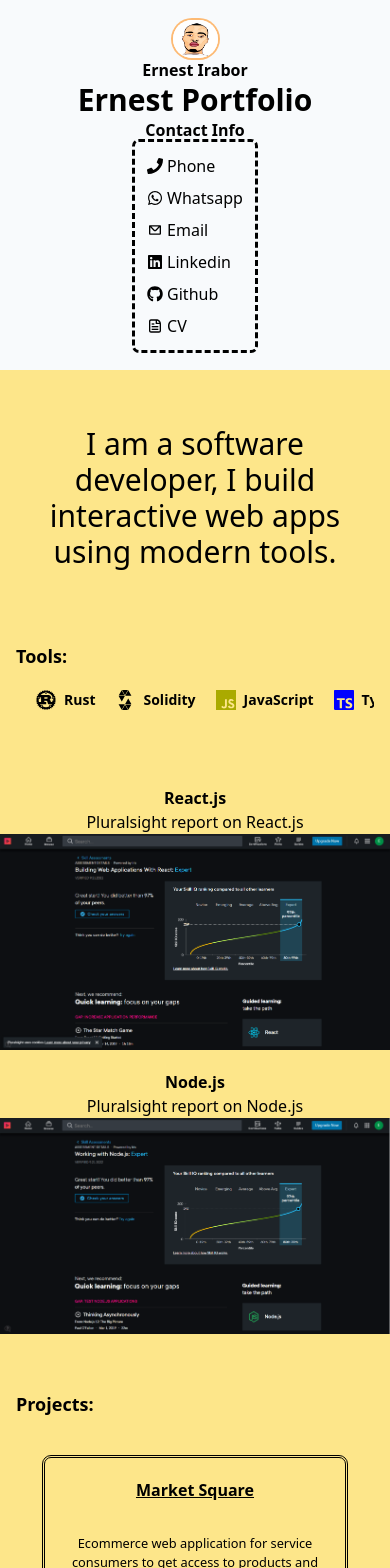
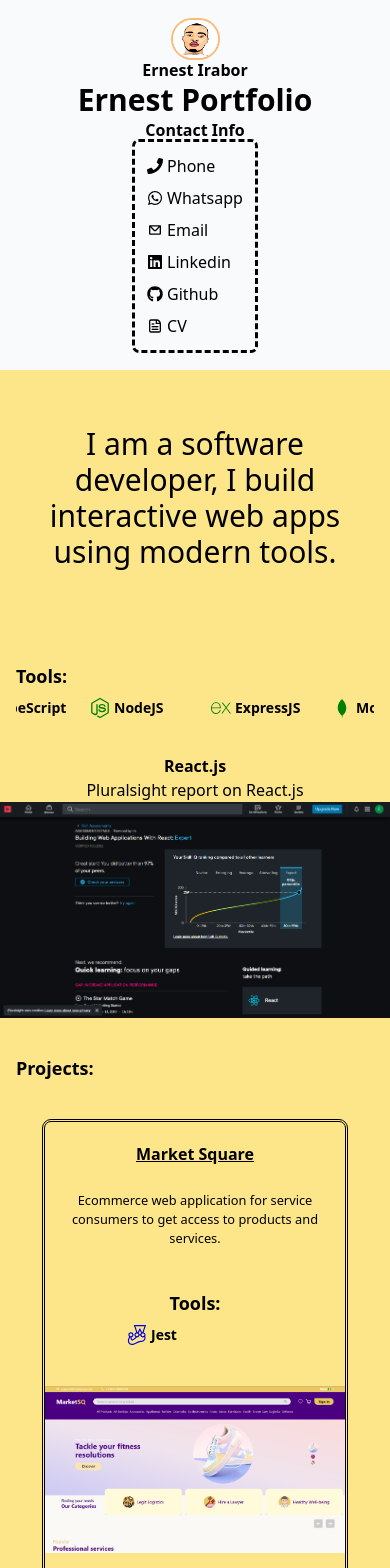
Before and after one commit to irabeny89/ernestportfolio, a Next.js app: page / in a window 390 px wide. Shown: the top 1568 px of the page. Built offline with nearby package versions, Linux system fonts and the light colour scheme.

Commit message:
feat: add sliders and split sections into components

```diff
--- a/app/page.tsx
+++ b/app/page.tsx
@@ -1,87 +1,19 @@
 "use client";
-import Image from "next/image";
 import siteLocalData from "siteLocalData";
-import { FaCloud, FaGithub } from "react-icons/fa";
+import Tools from "components/home/Tools";
+import Certificates from "components/home/Certificates";
+import Projects from "components/home/Projects";
 
 const { tools, intro, certificates, projects } = siteLocalData;
 
-const Certificate = ({
-	title,
-	description,
-	image,
-}: (typeof certificates)[0]) => {
-	return (
-		<div className="text-center flex flex-col items-center">
-			<h3 className="font-semibold">{title}</h3>
-			<p>{description}</p>
-			<Image {...image} />
-		</div>
-	);
-};
-
-const Tool = ({ Icon, color, name }: (typeof tools)[0]) => {
-	return (
-		<div className="flex items-center gap-2 text-sm font-semibold">
-			<Icon color={color} size={20} /> {name}
-		</div>
-	);
-};
-
-const Project = ({
-	image,
-	link,
-	summary,
-	title,
-	tools,
-}: (typeof projects)[0]) => {
-	return (
-		<div className="space-y-5 text-center flex flex-col items-center justify-between outline-double rounded-md w-[300px] h-[500px] overflow-auto py-5">
-			<h3 className="underline font-semibold">{title}</h3>
-			<small>{summary}</small>
-
-			<div className="flex justify-center gap-4 overflow-auto w-full py-5">
-				{tools.map(renderTools)}
-			</div>
-
-			<Image {...image} />
-
-			<div className="flex gap-10">
-				<a href={link.live} className="flex items-center gap-2">
-					<FaCloud size={20} /> Live
-				</a>
-				<a href={link.github} className="flex items-center gap-2">
-					<FaGithub size={20} /> GitHub
-				</a>
-			</div>
-		</div>
-	);
-};
-
-const renderProject = (item: (typeof projects)[0]) => Project(item);
-
-const renderTools = (item: (typeof tools)[0]) => Tool(item);
-
-const renderCertificate = (item: (typeof certificates)[0]) => Certificate(item);
 
 export default function Page() {
 	return (
-		<main className="min-h-screen bg-amber-200">
+		<main className="min-h-screen bg-amber-200 space-y-5">
 			<h2 className="text-3xl px-5 py-14 text-center">{intro}</h2>
-			<div className="p-4 md:p-10">
-				<div className="font-semibold text-lg">Tools:</div>
-				<div className="flex items-center gap-5 overflow-auto p-5">
-					{tools.map(renderTools)}
-				</div>
-			</div>
-			<div className="flex flex-col lg:flex-row justify-center py-10 gap-5">
-				{certificates.map(renderCertificate)}
-			</div>
-			<div className="p-4 md:p-10">
-				<div className="font-semibold text-lg">Projects:</div>
-				<div className="grid md:grid-cols-2 lg:grid-cols-3 xl:grid-cols-4 flex-wrap justify-center py-10 gap-10">
-					{projects.map(renderProject)}
-				</div>
-			</div>
+			<Tools tools={tools} />
+			<Certificates certificates={certificates} />
+			<Projects projects={projects} />
 		</main>
 	);
 }
--- /dev/null
+++ b/components/home/Certificates.tsx
@@ -0,0 +1,46 @@
+import Slider from "components/Slider";
+import Image from "next/image";
+import autoSwitch from "utils/slider/plugins/autoSwitch";
+
+type Certificate = {
+	title: string;
+	description: string;
+	image: Image;
+};
+
+type Props = {
+	certificates: Certificate[];
+};
+
+const Certificate = ({ title, description, image }: Certificate) => (
+	<div className="text-center flex flex-col items-center">
+		<h3 className="font-semibold">{title}</h3>
+		<p>{description}</p>
+		<Image {...image} />
+	</div>
+);
+
+const renderCertificates = (item: Certificate) => Certificate(item);
+
+export default function Certificates({ certificates }: Props) {
+	return (
+		<Slider
+			components={certificates.map(renderCertificates)}
+			options={{
+				breakpoints: {
+					"(min-width: 768px)": {
+						slides: {
+							perView: 2,
+							spacing: 5,
+						},
+					},
+				},
+				renderMode: "performance",
+				slides: {
+					perView: 1,
+				},
+			}}
+			plugins={[autoSwitch]}
+		/>
+	);
+}
--- /dev/null
+++ b/components/home/Projects.tsx
@@ -0,0 +1,55 @@
+import Tools from "./Tools";
+import Image from "next/image";
+import { FaCloud, FaGithub } from "react-icons/fa";
+
+type Link = {
+	live: string;
+	github: string;
+};
+
+type Project = {
+	image: Image;
+	title: string;
+	summary: string;
+	link: Link;
+	tools: Tool[];
+};
+
+type Props = {
+	projects: Project[];
+};
+
+const Project = ({ image, link, summary, title, tools }: Project) => {
+	return (
+		<div className="space-y-5 text-center flex flex-col items-center justify-between outline-double rounded-md w-[300px] h-[500px] overflow-auto py-5">
+			<h3 className="underline font-semibold">{title}</h3>
+			<small>{summary}</small>
+
+			<Tools tools={tools}  />
+
+			<Image {...image} />
+
+			<div className="flex gap-10">
+				<a href={link.live} className="flex items-center gap-2">
+					<FaCloud size={20} /> Live
+				</a>
+				<a href={link.github} className="flex items-center gap-2">
+					<FaGithub size={20} /> GitHub
+				</a>
+			</div>
+		</div>
+	);
+};
+
+const renderProject = (item: Project) => Project(item);
+
+export default function Projects({ projects }: Props) {
+	return (
+		<div className="p-4 md:p-10">
+			<div className="font-semibold text-lg">Projects:</div>
+			<div className="grid md:grid-cols-2 lg:grid-cols-3 xl:grid-cols-4 flex-wrap justify-center py-10 gap-10">
+				{projects.map(renderProject)}
+			</div>
+		</div>
+	);
+}
--- /dev/null
+++ b/components/home/Tools.tsx
@@ -0,0 +1,40 @@
+import Slider from "components/Slider";
+import { KeenSliderInstance, KeenSliderHooks, KeenSliderOptions } from "keen-slider";
+
+type Props = {
+	tools: Tool[];
+};
+type Slider = KeenSliderInstance<{}, {}, KeenSliderHooks>;
+
+const animation = { duration: 1e4, easing: (t: number) => t };
+const options: KeenSliderOptions<{}, {}, KeenSliderHooks> = {
+  loop: true,
+	created(s: Slider) {
+		s.moveToIdx(5, true, animation);
+	},
+	updated(s: Slider) {
+		s.moveToIdx(s.track.details.abs + 5, true, animation);
+	},
+	animationEnded(s: Slider) {
+		s.moveToIdx(s.track.details.abs + 5, true, animation);
+	},
+};
+
+const Tool = ({ Icon, color, name }: Tool) => {
+	return (
+		<div className="flex items-center gap-1 text-sm font-semibold">
+			<Icon color={color} size={20} /> {name}
+		</div>
+	);
+};
+
+const renderTools = (item: Tool) => Tool(item);
+
+export default function Tools({ tools }: Props) {
+	return (
+		<div className="p-4 md:p-10 space-y-2">
+			<div className="font-semibold text-lg">Tools:</div>
+			<Slider components={tools.map(renderTools)} options={options} />
+		</div>
+	);
+}
```
